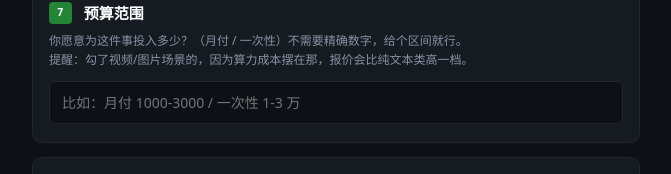
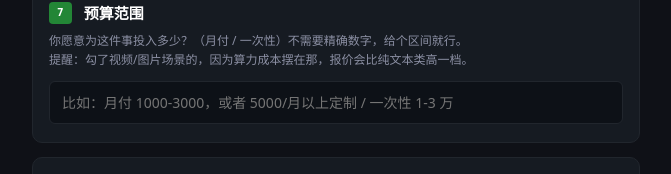
Before and after one commit to yyuxuan65-oss/travel-guides, a plain HTML site: page agent-prd/index.html in a window 1280 px wide. Shown: the part 2112-2286 px from the top of the page, without its empty margins (304-975 px from the left). Drawn offline with Linux system fonts and the light colour scheme.

Commit message:
agent-prd: 预算示例增加「5000/月以上定制」档

```diff
--- a/agent-prd/index.html
+++ b/agent-prd/index.html
@@ -394,7 +394,7 @@
   <span class="section-title">预算范围</span>
   <span class="section-status" id="stat-7"></span>
   <div class="section-hint">你愿意为这件事投入多少？（月付 / 一次性）不需要精确数字，给个区间就行。<br>提醒：勾了视频/图片场景的，因为算力成本摆在那，报价会比纯文本类高一档。</div>
-  <input type="text" id="q7" placeholder="比如：月付 1000-3000 / 一次性 1-3 万">
+  <input type="text" id="q7" placeholder="比如：月付 1000-3000，或者 5000/月以上定制 / 一次性 1-3 万">
 </div>
 
 <!-- 8 -->
```
